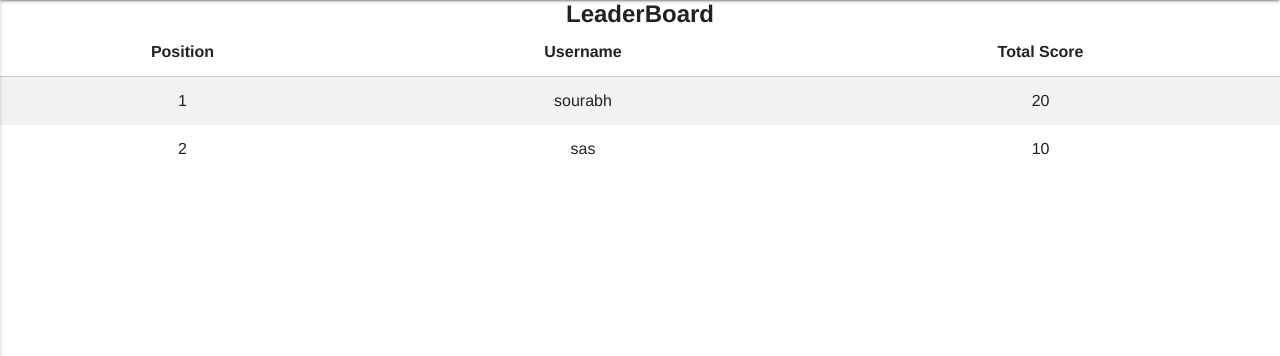
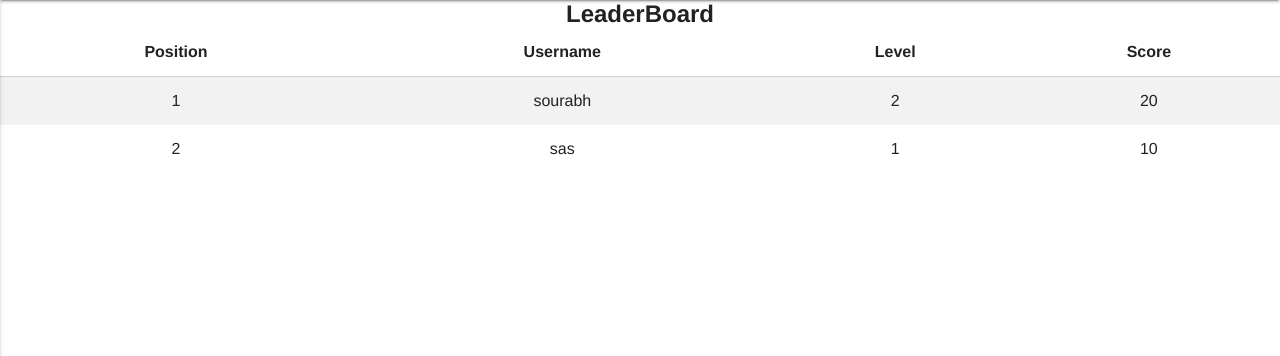
Before and after one commit to OpenWeavers/hack_it, a PHP site: page /PhpstormProjects/lboard.php in a window 1280 px wide. Shown: the part 64-420 px from the top of the page. Run offline with PHP 8.4, Linux system fonts and the light colour scheme; data comes from the database, SQL or seed files in the repository; some libraries are stand-ins or nearby versions; some web fonts are replaced.

Commit message:
Added 'Level' to the leaderboard

```diff
--- a/lboard.php
+++ b/lboard.php
@@ -3,12 +3,13 @@ require 'com/config/DBHelper.php';
 $db = new DBHelper();
 $con = $db->getConnection();
 
-$query = "SELECT username, total_score FROM `track_records` ORDER BY total_score DESC, last_success ASC";
+$query = "SELECT username, total_score, current_level FROM `track_records` ORDER BY total_score DESC, last_success ASC";
 $data = [];
 if($res = $con->query( $query)) {
     $i = 0;
     while($row = $res->fetch_assoc())   {
         $data[$i]['username'] = $row['username'];
+        $data[$i]['current_level'] = $row['current_level'];
         $data[$i]['total_score'] = $row['total_score'];
         $i++;
     }
@@ -66,7 +67,8 @@ if($res = $con->query( $query)) {
         <tr>
             <th>Position</th>
             <th>Username</th>
-            <th>Total Score</th>
+            <th>Level</th>
+            <th>Score</th>
         </tr>
         </thead>
         <tbody>
@@ -75,6 +77,7 @@ if($res = $con->query( $query)) {
             echo "<tr>";
             echo "<td>".($i+1)."</td>";
             echo "<td>".$data[$i]['username']."</td>";
+            echo "<td>".$data[$i]['current_level']."</td>";
             echo "<td>".$data[$i]['total_score']."</td>";
             echo "</tr>";
         }
```
